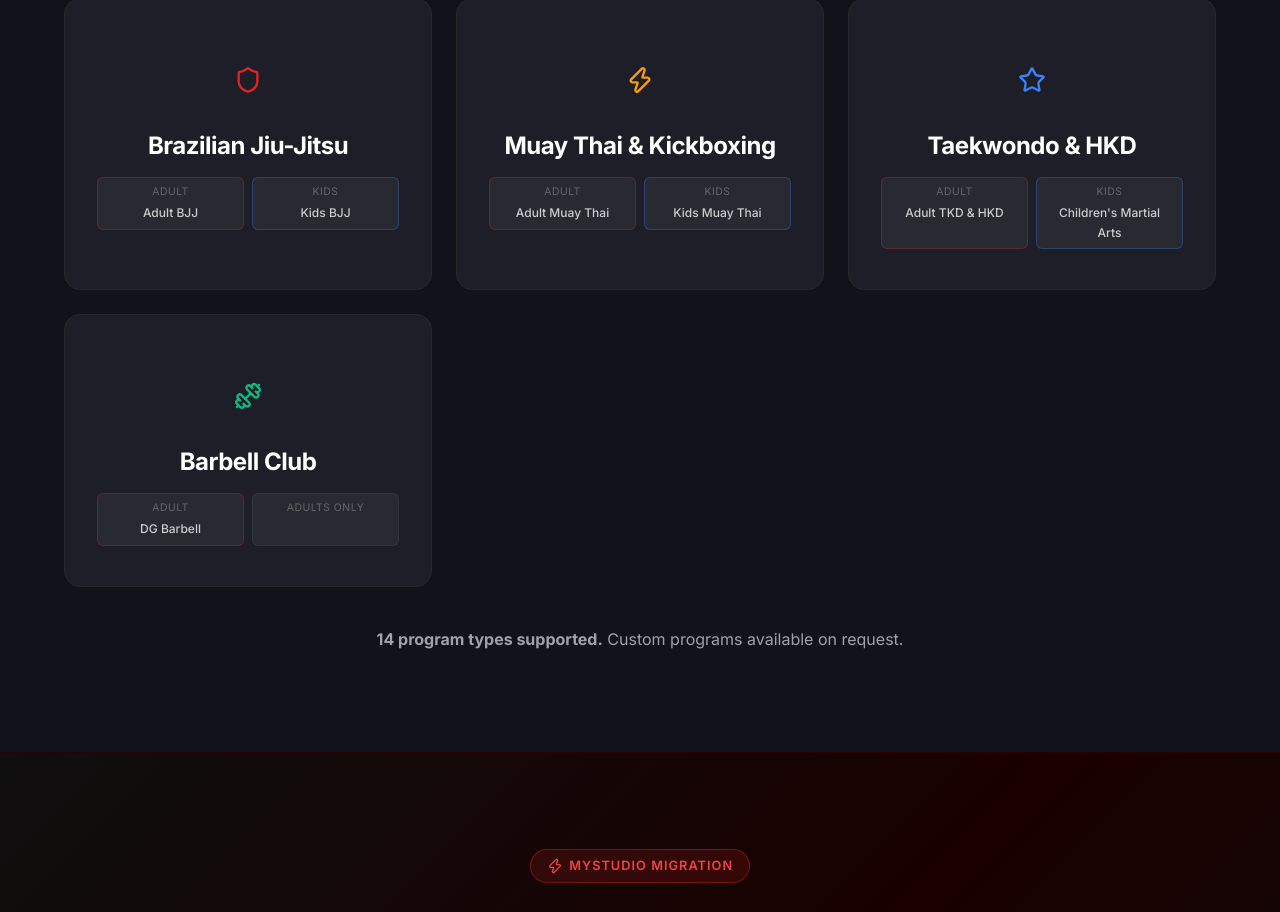
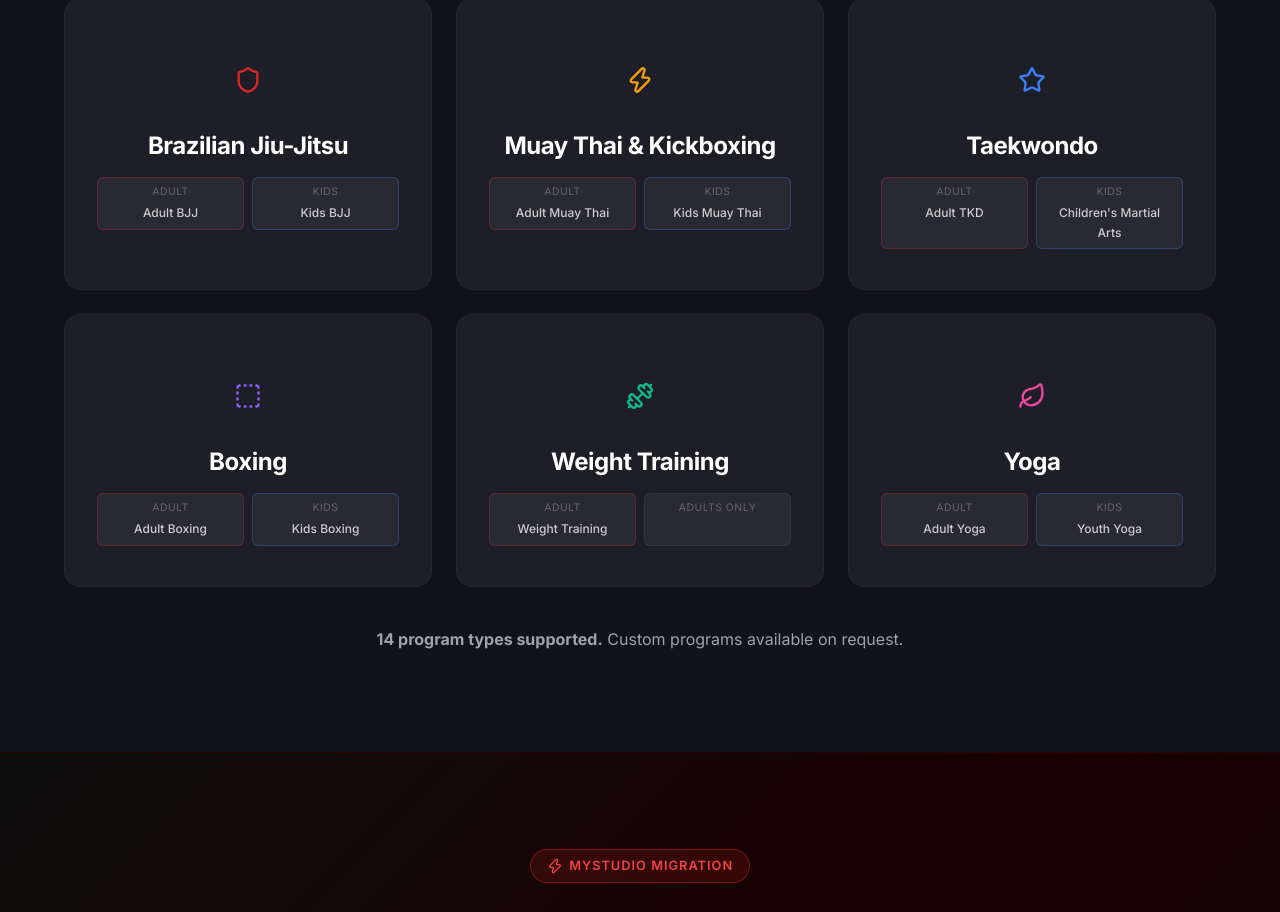
Before and after one commit to justin2n/dragondesk-marketing, a React (Vite) app: page / in a window 1280 px wide. Shown: the part 3815-4727 px from the top of the page. Built offline with nearby package versions, Linux system fonts and the light colour scheme; no server answers.

Commit message:
Update programs: remove Barbell Club, add Boxing/Weight Training/Yoga, rename Taekwondo

```diff
--- a/src/components/Programs.jsx
+++ b/src/components/Programs.jsx
@@ -1,11 +1,13 @@
 import React from 'react';
-import { Shield, Zap, Star, Dumbbell } from 'lucide-react';
+import { Shield, Zap, Star, Dumbbell, BoxSelect, Leaf } from 'lucide-react';
 
 const programs = [
   { name: 'Brazilian Jiu-Jitsu', icon: Shield, adult: 'Adult BJJ', kids: 'Kids BJJ', color: '#dc2626' },
   { name: 'Muay Thai & Kickboxing', icon: Zap, adult: 'Adult Muay Thai', kids: 'Kids Muay Thai', color: '#f59e0b' },
-  { name: 'Taekwondo & HKD', icon: Star, adult: 'Adult TKD & HKD', kids: "Children's Martial Arts", color: '#3b82f6' },
-  { name: 'Barbell Club', icon: Dumbbell, adult: 'DG Barbell', kids: null, color: '#10b981' },
+  { name: 'Taekwondo', icon: Star, adult: 'Adult TKD', kids: "Children's Martial Arts", color: '#3b82f6' },
+  { name: 'Boxing', icon: BoxSelect, adult: 'Adult Boxing', kids: 'Kids Boxing', color: '#8b5cf6' },
+  { name: 'Weight Training', icon: Dumbbell, adult: 'Weight Training', kids: null, color: '#10b981' },
+  { name: 'Yoga', icon: Leaf, adult: 'Adult Yoga', kids: 'Youth Yoga', color: '#ec4899' },
 ];
 
 const Programs = () => {
```
